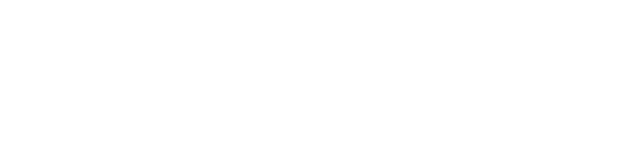
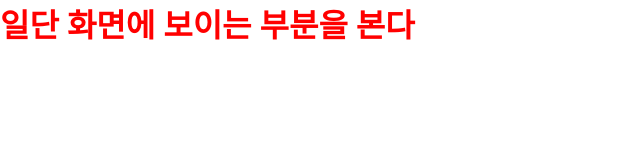
Before and after one commit to YunJonghwan/YunJonghwan, a plain HTML site: page index.html in a window 1280 px wide. Shown: the whole page, without its empty margins (0-640 px from the left). Drawn offline with Linux system fonts and the light colour scheme.

Commit message:
스타일 섹션 추가 및 HTML 구조 개선을 진행하여 화면에 어떻게 보이는지 확인해 본다.

```diff
--- a/index.html
+++ b/index.html
@@ -4,8 +4,29 @@
   <meta charset="UTF-8">
   <meta name="viewport" content="width=device-width, initial-scale=1.0">
   <title>Document</title>
+  <style>
+    * {
+      margin : 0;
+      padding: 0;
+    }
+    .w-full {
+      width: 100vw;
+    }
+
+    .h-full {
+      height: 100vh;
+    }
+
+    .color-red {
+      color: red;
+    }
+  </style>
 </head>
 <body>
-
+  <div class="w-full, h-full">
+    <div>
+      <h1 class="color-red">일단 화면에 보이는 부분을 본다</h1>
+    </div>
+  </div>
 </body>
 </html>
```
